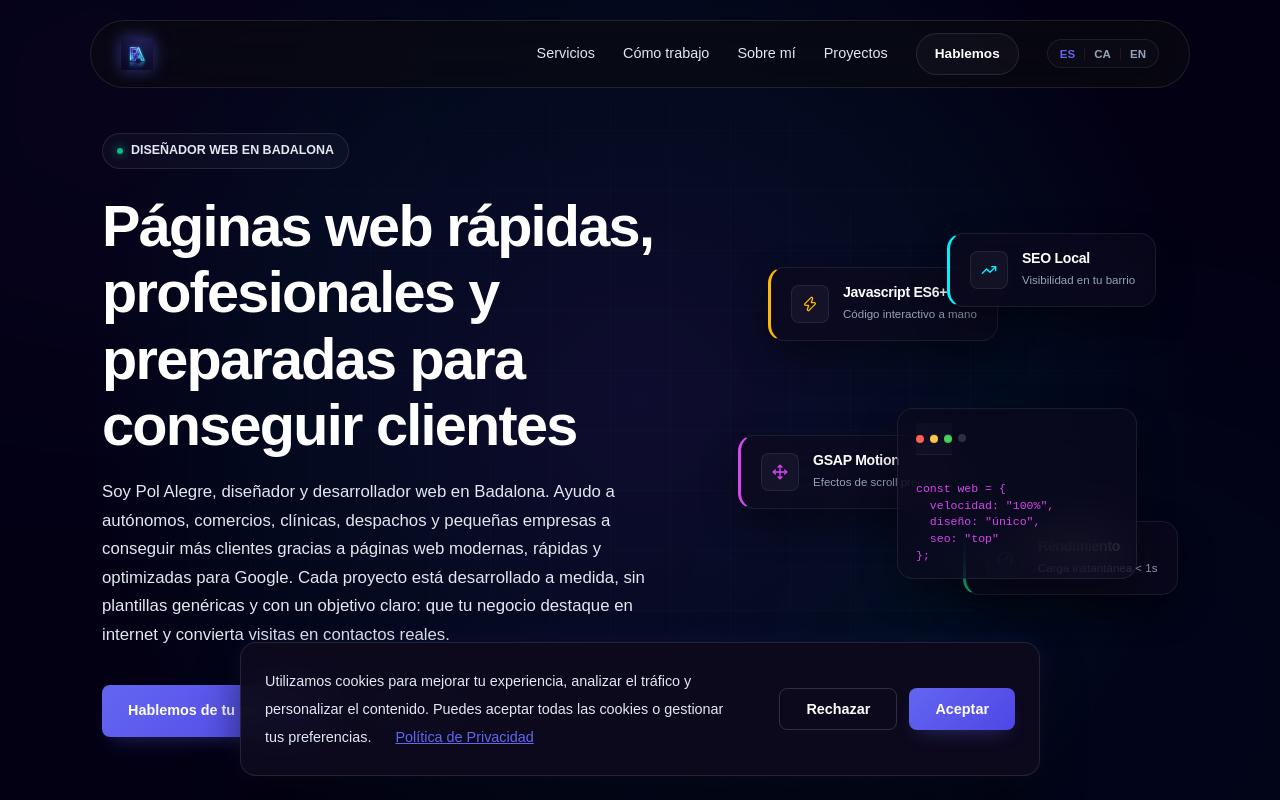
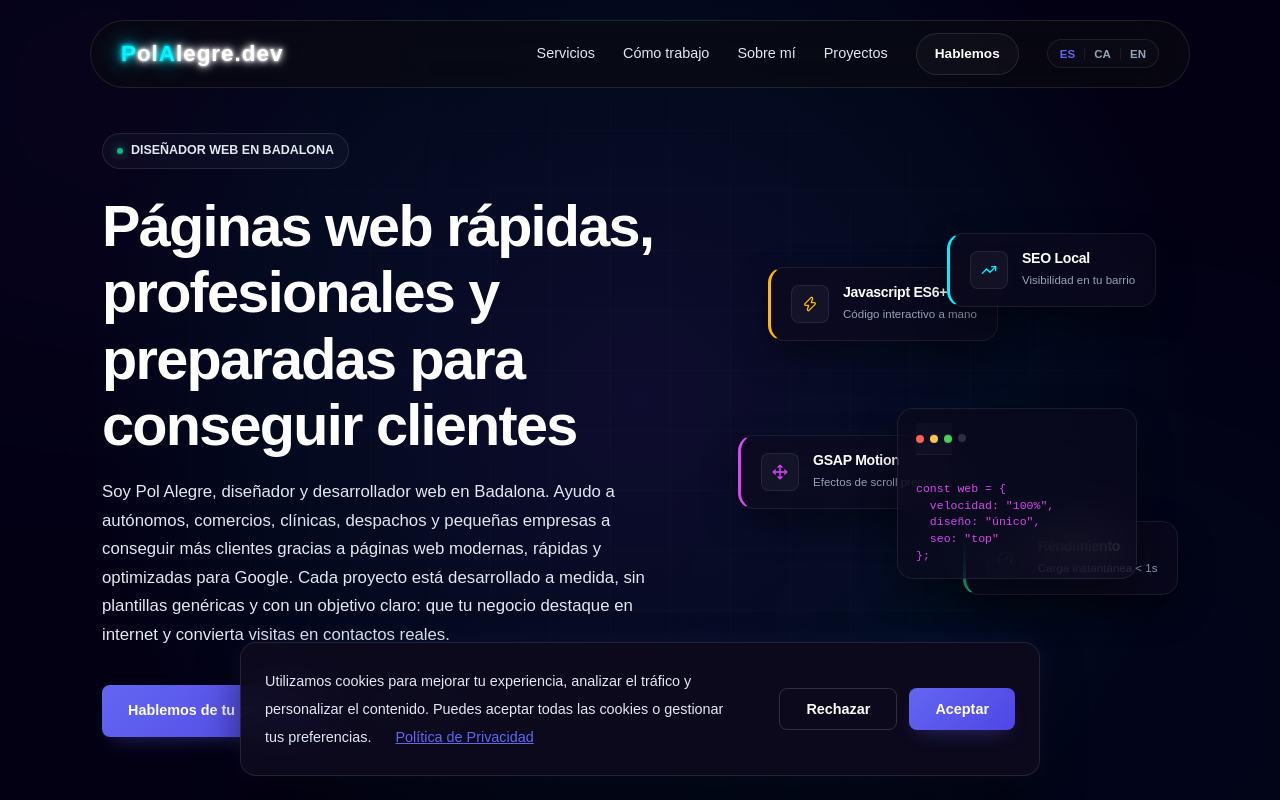
Before and after one commit to polalegredev/portfolio-pol, a React (Vite) app: page / in a window 1280 px wide. Shown: the top 800 px of the page. Built offline with nearby package versions, Linux system fonts and the light colour scheme.

Commit message:
feat: initialize design system and core layout components with global styles and assets

```diff
--- a/src/components/Footer.jsx
+++ b/src/components/Footer.jsx
@@ -6,7 +6,9 @@ export default function Footer({ t, openPrivacyPolicy }) {
       <div className="container footer-container">
         <div className="footer-brand">
           <a href="#hero" className="footer-logo">
-          <img src={`${import.meta.env.BASE_URL}assets/logo.png`} alt="Logo PA" style={{ height: '36px', width: 'auto', objectFit: 'contain', filter: 'drop-shadow(0 0 8px rgba(99, 102, 241, 0.5))' }} />
+            <div className="logo-dev" style={{ fontSize: '1.6rem' }}>
+              <span className="turquesa">P</span><span className="blanco">ol</span><span className="turquesa">A</span><span className="blanco">legre.dev</span>
+            </div>
           </a>
           <p className="footer-tagline">{t('footer-tagline')}</p>
         </div>
--- a/src/components/Navbar.jsx
+++ b/src/components/Navbar.jsx
@@ -24,7 +24,9 @@ export default function Navbar({ lang, setLang, t }) {
     <header className={`navbar ${scrolled ? 'scrolled' : ''}`} id="navbar">
       <div className="nav-container">
         <a href="#hero" className="nav-logo" id="nav-logo" onClick={handleLinkClick}>
-          <img src={`${import.meta.env.BASE_URL}assets/logo.png`} alt="Logo PA" style={{ height: '32px', width: 'auto', objectFit: 'contain', filter: 'drop-shadow(0 0 8px rgba(99, 102, 241, 0.5))' }} />
+          <div className="logo-dev" style={{ fontSize: '1.4rem' }}>
+            <span className="turquesa">P</span><span className="blanco">ol</span><span className="turquesa">A</span><span className="blanco">legre.dev</span>
+          </div>
         </a>
 
         <nav className={`nav-menu ${mobileMenuOpen ? 'active' : ''}`} id="nav-menu">
--- a/src/index.css
+++ b/src/index.css
@@ -2,6 +2,8 @@
    DESIGN SYSTEM & VARIABLES (Obsidian Space Concept)
    ========================================================================== */
 @import url('https://fonts.googleapis.com/css2?family=Outfit:wght@300;400;500;600;700;800&family=Plus+Jakarta+Sans:wght@300;400;500;600;700&display=swap');
+@import url('https://fonts.googleapis.com/css2?family=Orbitron:wght@700&display=swap');
+
 
 :root {
     /* Colors: Obsidian Deep Indigo Space and Glass Accents */
@@ -2520,3 +2522,31 @@ h1, h2, h3, h4 {
 .modal-body {
     font-size: 0.95rem;
 }
+
+/* ==========================================================================
+   LOGO DEV NEON STYLES
+   ========================================================================== */
+.logo-dev {
+    font-family: 'Orbitron', sans-serif;
+    font-size: 1.6rem; /* Scaled down for navbar/footer */
+    background: transparent;
+    letter-spacing: 1px;
+    display: inline-block;
+}
+
+.logo-dev .blanco {
+    color: #ffffff;
+    text-shadow:
+      0 0 3px #fff,
+      0 0 6px #fff,
+      0 0 12px #fff;
+}
+
+.logo-dev .turquesa {
+    color: #00f3ff;
+    text-shadow:
+      0 0 3px #00f3ff,
+      0 0 6px #00f3ff,
+      0 0 12px #00f3ff,
+      0 0 24px #00f3ff;
+}
```
Also changed, not shown: public/favicon.svg.
